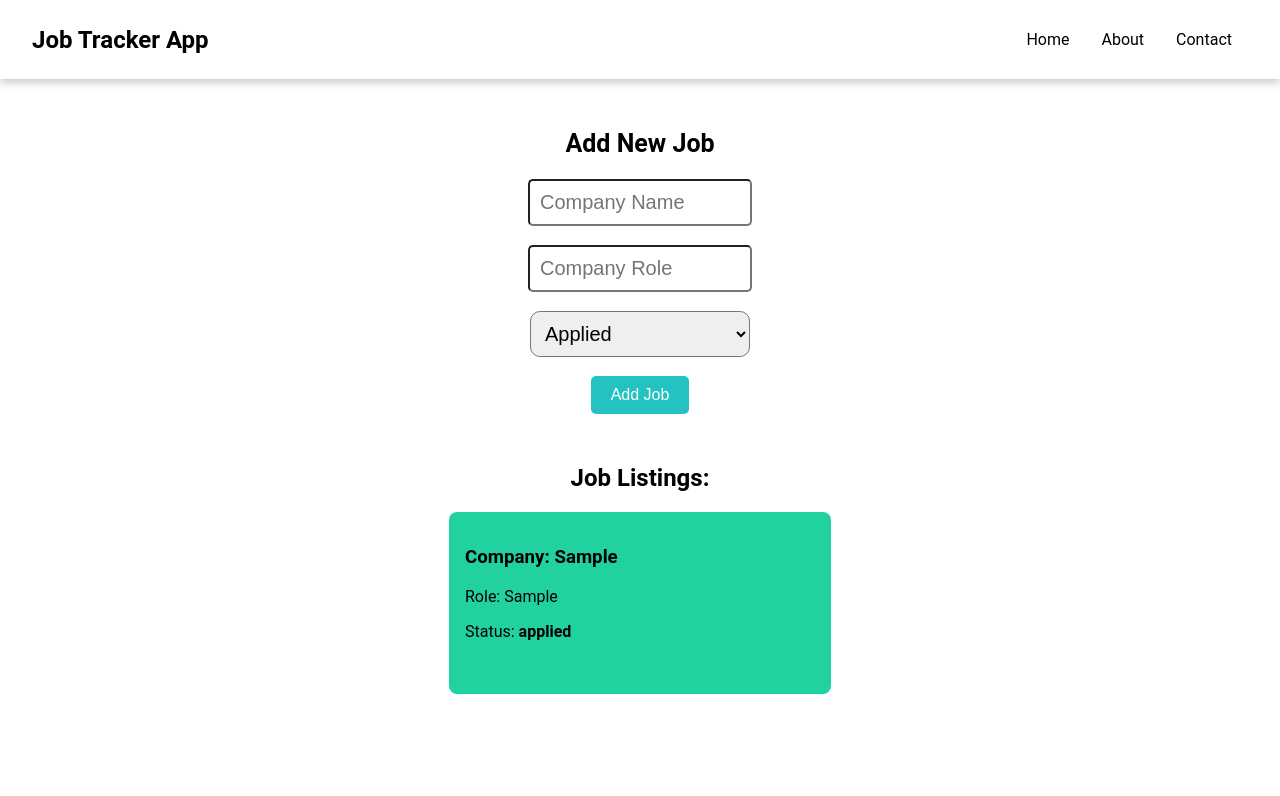
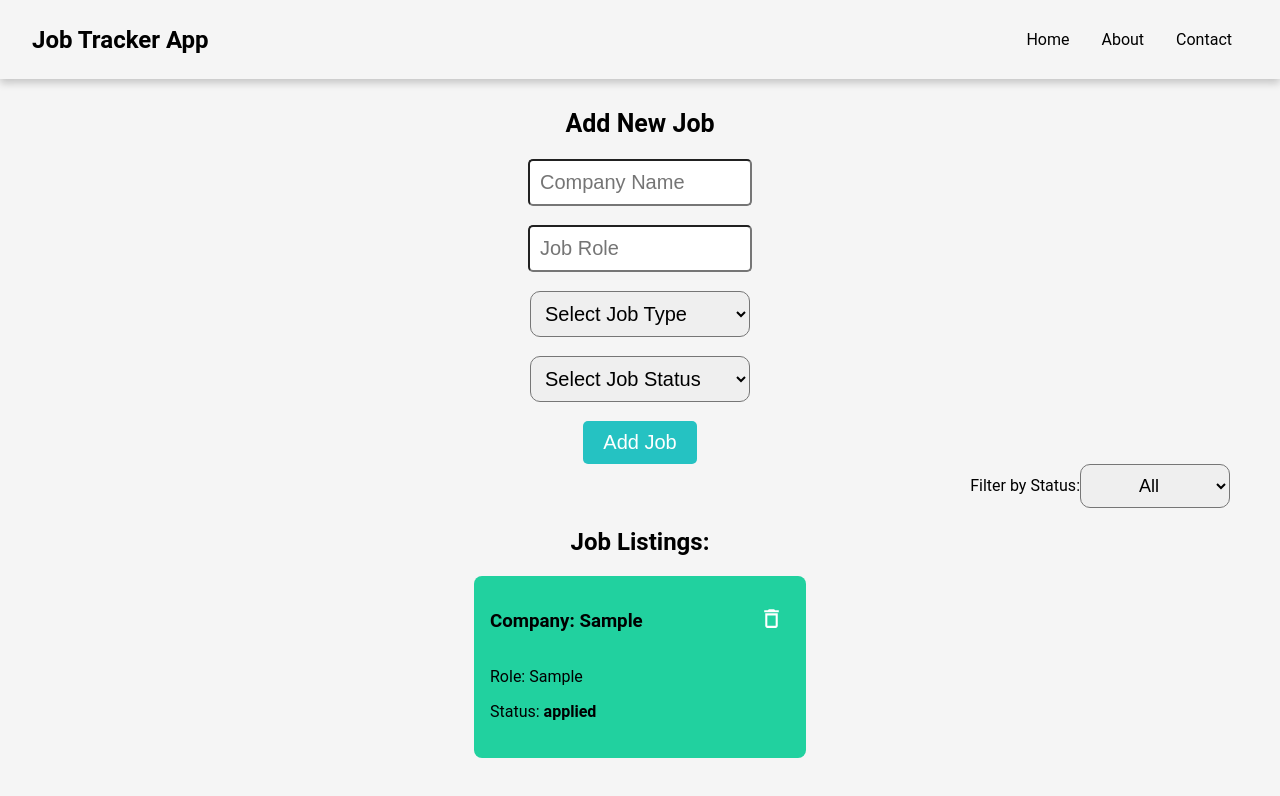
Before and after one commit to Sharma17Deepak/Job-tracker-App, a React (Vite) app: page / in a window 1280 px wide. Both pictures are taken after typing "Sample", "Sample" into the empty fields and a click on the button "Add Job". Shown: the top 796 px of the page. Built offline with nearby package versions, Linux system fonts and the light colour scheme.

Commit message:
day 3 done

```diff
--- a/package.json
+++ b/package.json
@@ -11,7 +11,8 @@
   },
   "dependencies": {
     "react": "^19.2.0",
-    "react-dom": "^19.2.0"
+    "react-dom": "^19.2.0",
+    "react-icons": "^5.5.0"
   },
   "devDependencies": {
     "@eslint/js": "^9.39.1",
--- a/src/App.css
+++ b/src/App.css
@@ -3,4 +3,20 @@ body{
     padding:0;
     box-sizing:border-box;
     font-family: 'Roboto', sans-serif;
+    background-color: whitesmoke;
+    color: black;
 }
+.filter-btn{
+    margin: 0px 50px;
+    display:flex;
+    justify-content:flex-end;
+    align-items: center;
+}
+.filter{
+    text-align: center;
+    font-size: 18px;
+    padding: 10px;
+    width: 150px;
+    border-radius: 10px;
+    cursor: pointer;
+}
--- a/src/App.jsx
+++ b/src/App.jsx
@@ -1,4 +1,4 @@
-import { useState } from "react";
+import { useEffect, useState } from "react";
 import "./App.css";
 import JobForm from "./Components/JobForm/JobForm.jsx";
 import JobList from "./Components/JobList/JobList.jsx";
@@ -6,17 +6,52 @@ import Header from "./Components/Header/Header.jsx";
 
 function App() {
   const [jobs, setJobs] = useState([]);
+  const [filterStatus, setFilterStatus] = useState("All");
+
+
+  useEffect(() => {
+    const storedJobs = localStorage.getItem("jobs");
+    if (storedJobs) {
+      setJobs(JSON.parse(storedJobs));
+    }
+  }, []);
+
+  useEffect(() => {
+    if (jobs.length > 0) {
+      localStorage.setItem("jobs", JSON.stringify(jobs));
+    }
+  }, [jobs]);
+
+  const deleteJob = (id) => {
+    const updatedJobs = jobs.filter((job) => job.id !== id);
+    setJobs(updatedJobs);
+  };
 
   const addJob = (job) => {
     setJobs([...jobs, job]);
   };
+
+  const filteredJobs =
+  filterStatus === "All"
+    ? jobs
+    : jobs.filter((job) => job.status === filterStatus);
 
   return (
     <>
       <Header />
       <div className="container">
         <JobForm addJob={addJob} />
-        <JobList jobs={jobs} />
+        <div className="filter-btn">
+          <label>Filter by Status:</label>
+          <select className="filter" onChange={(e) => setFilterStatus(e.target.value)}>
+          <option>All</option>
+          <option>Applied</option>
+          <option>Interview</option>
+          <option>Offer</option>
+          <option>Rejected</option>
+        </select>
+        </div>
+        <JobList jobs={filteredJobs} deleteJob={deleteJob} />
       </div>
     </>
   );
--- a/src/Components/JobCard/JobCard.css
+++ b/src/Components/JobCard/JobCard.css
@@ -1,9 +1,21 @@
 .job-card {
   height: 150px;
-  width: 350px;
+  width: 300px;
   border-radius: 8px;
   padding: 16px;
   margin: 0px 50px;
   background-color: #21D19F;
   color: black;
 }
+.card-head{
+  display: flex;
+  justify-content: space-between;
+  align-items: center;
+}
+.card-head button{
+  background-color: transparent;
+  border: none;
+  font-size: 25px;
+  cursor: pointer;
+  color: white;
+}
--- a/src/Components/JobCard/JobCard.jsx
+++ b/src/Components/JobCard/JobCard.jsx
@@ -1,11 +1,15 @@
 import React from "react";
 import "./JobCard.css";
+import { MdDeleteOutline } from "react-icons/md";
 
-const JobCard = ({ job }) => {
+const JobCard = ({ job , deleteJob}) => {
   return (
     <>
       <div className="job-card">
-        <h3>Company: {job.company}</h3>
+        <div className="card-head">
+          <h3>Company: {job.company}</h3>
+          <button onClick={() => deleteJob(job.id)}><MdDeleteOutline/></button>
+        </div>
         <p>Role: {job.role}</p>
         <p>
           Status: <strong>{job.status}</strong>
--- a/src/Components/JobForm/JobForm.css
+++ b/src/Components/JobForm/JobForm.css
@@ -1,9 +1,6 @@
 .form-headings {
     font-size: 25px;
-    margin-top: 50px;
-}
-.add-form {
-    margin-top: 20px;
+    margin-top: 30px;
 }
 .add-form input{
     font-size: 20px;
@@ -21,7 +18,7 @@
 }
 .add-form button {
     padding: 10px 20px;
-    font-size: 16px;
+    font-size: 20px;
     cursor: pointer;
     background-color: rgb(37, 194, 194);
     border: none;
--- a/src/Components/JobForm/JobForm.jsx
+++ b/src/Components/JobForm/JobForm.jsx
@@ -4,6 +4,7 @@ import "./JobForm.css";
 const JobForm = ({ addJob }) => {
   const [company, setCompany] = useState("");
   const [role, setRole] = useState("");
+  const [type,setType]=useState("");
   const [status, setStatus] = useState("applied");
 
   const handleSubmit = (e) => {
@@ -21,7 +22,8 @@ const JobForm = ({ addJob }) => {
 
     setCompany("");
     setRole("");
-    setStatus("Applied");
+    setStatus("");
+    setType("");
   };
 
   return (
@@ -40,14 +42,22 @@ const JobForm = ({ addJob }) => {
           <br />
           <input
             type="text"
-            placeholder="Company Role"
+            placeholder="Job Role"
             value={role}
             onChange={(e) => setRole(e.target.value)}
             required
           />
           <br />
           <br />
+          <select value={type} onChange={(e) => setType(e.target.value)}>
+            <option>Select Job Type</option>
+            <option>Intern</option>
+            <option>Full Time</option>
+          </select>
+          <br />
+          <br />
           <select value={status} onChange={(e) => setStatus(e.target.value)}>
+            <option>Select Job Status</option>
             <option>Applied</option>
             <option>Interview</option>
             <option>Offer</option>
--- a/src/Components/JobList/JobList.css
+++ b/src/Components/JobList/JobList.css
@@ -1,6 +1,6 @@
 .list-container{
     display: flex;
     flex-direction: row;
-    justify-content: space-around;
+    justify-content: space-evenly;
     align-items: center;
 }
--- a/src/Components/JobList/JobList.jsx
+++ b/src/Components/JobList/JobList.jsx
@@ -2,17 +2,17 @@ import React from "react";
 import "./JobList.css";
 import JobCard from "../JobCard/JobCard";
 
-const JobList = ({ jobs }) => {
+const JobList = ({ jobs, deleteJob }) => {
   if (jobs.length === 0) {
     return <p style={{ textAlign: "center" }}>No jobs added yet.</p>;
   }
 
   return (
     <>
-      <h2 style={{"textAlign":"center", "marginTop":"50px"}}>Job Listings: </h2>
+      <h2 style={{"textAlign":"center", "marginTop":"20px"}}>Job Listings: </h2>
       <div className="list-container">
         {jobs.map((job) => (
-          <JobCard key={job.id} job={job} />
+          <JobCard key={job.id} job={job} deleteJob={deleteJob}/>
         ))}
       </div>
     </>
```
Also changed, not shown: 1 other file (tests, documents, lock files or other folders).
